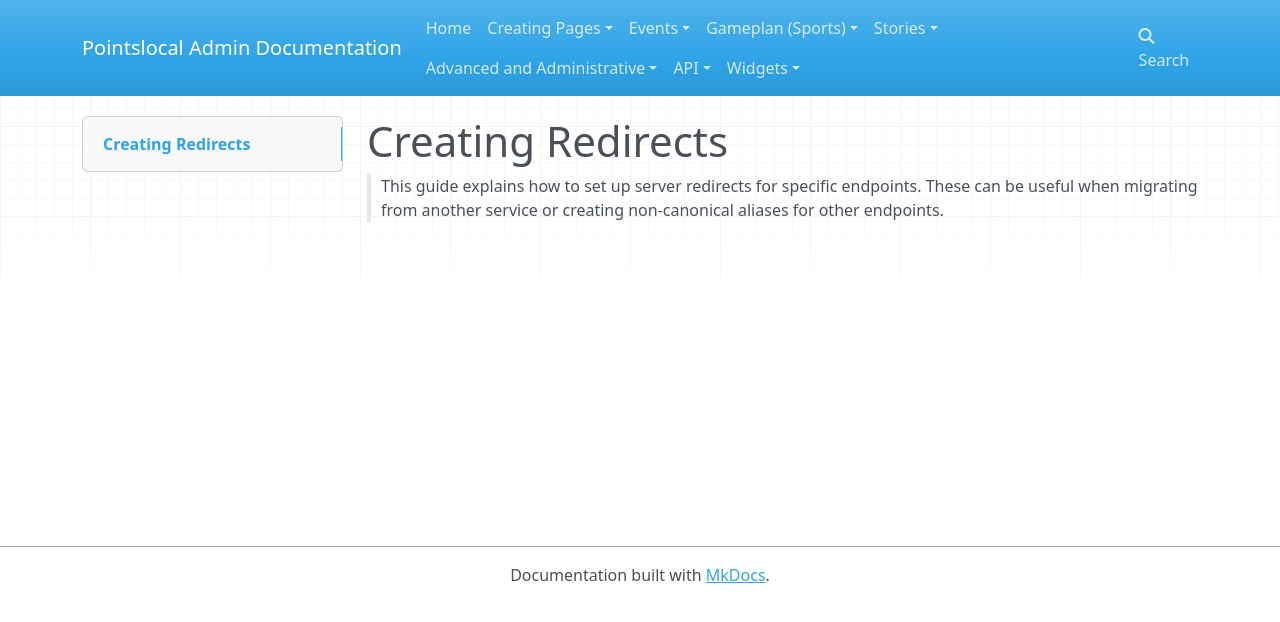
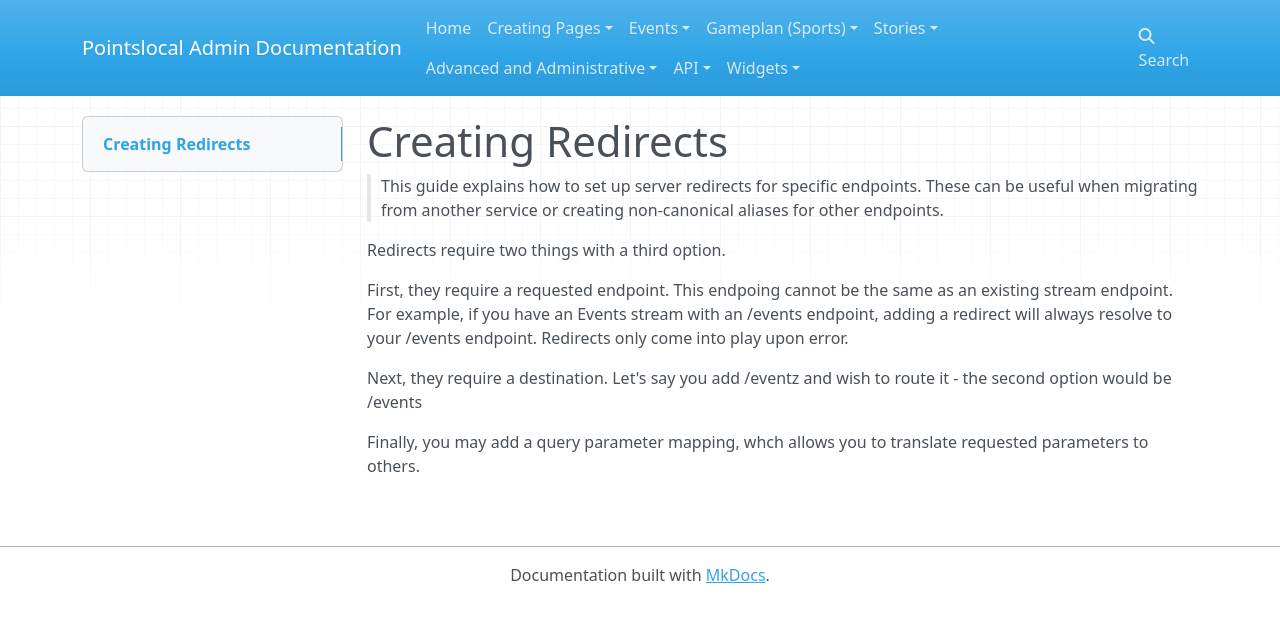
Before and after one commit to pointslocal/admin-docs, an MkDocs documentation site: the page built from docs/admin_redirects.md, in a window 1280 px wide. Shown: the top 622 px of the page. Built offline with MkDocs 1.6.1, drawn with Linux system fonts in a browser that asks for light colours; nearby versions of some CDN libraries; old or Windows-style settings are respelled for this version of MkDocs.

Commit message:
additional redirects insight

```diff
--- a/docs/admin_redirects.md
+++ b/docs/admin_redirects.md
@@ -1,3 +1,11 @@
 # Creating Redirects
 
 > This guide explains how to set up server redirects for specific endpoints.  These can be useful when migrating from another service or creating non-canonical aliases for other endpoints.
+
+Redirects require two things with a third option.
+
+First, they require a requested endpoint.  This endpoing cannot be the same as an existing stream endpoint.  For example, if you have an Events stream with an /events endpoint, adding a redirect will always resolve to your /events endpoint.  Redirects only come into play upon error.
+
+Next, they require a destination.  Let's say you add /eventz and wish to route it - the second option would be /events
+
+Finally, you may add a query parameter mapping, whch allows you to translate requested parameters to others.
```
